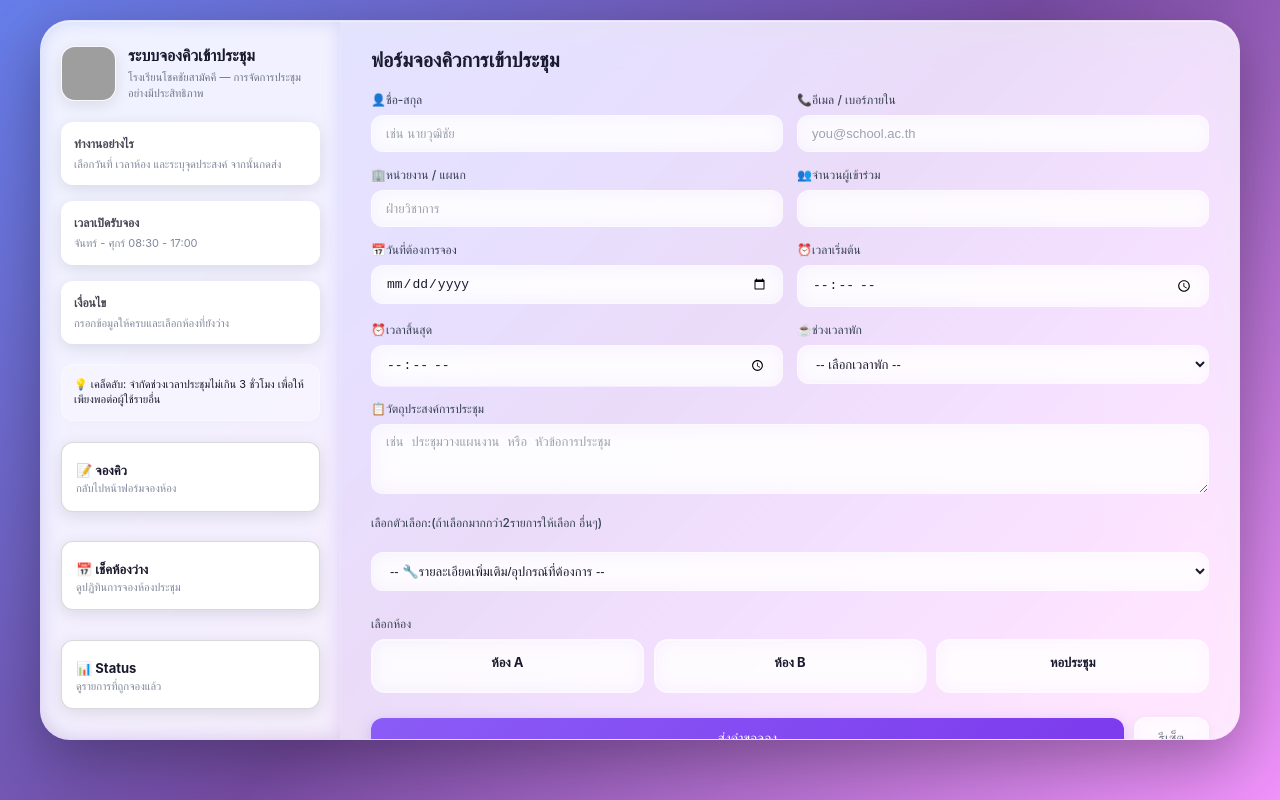
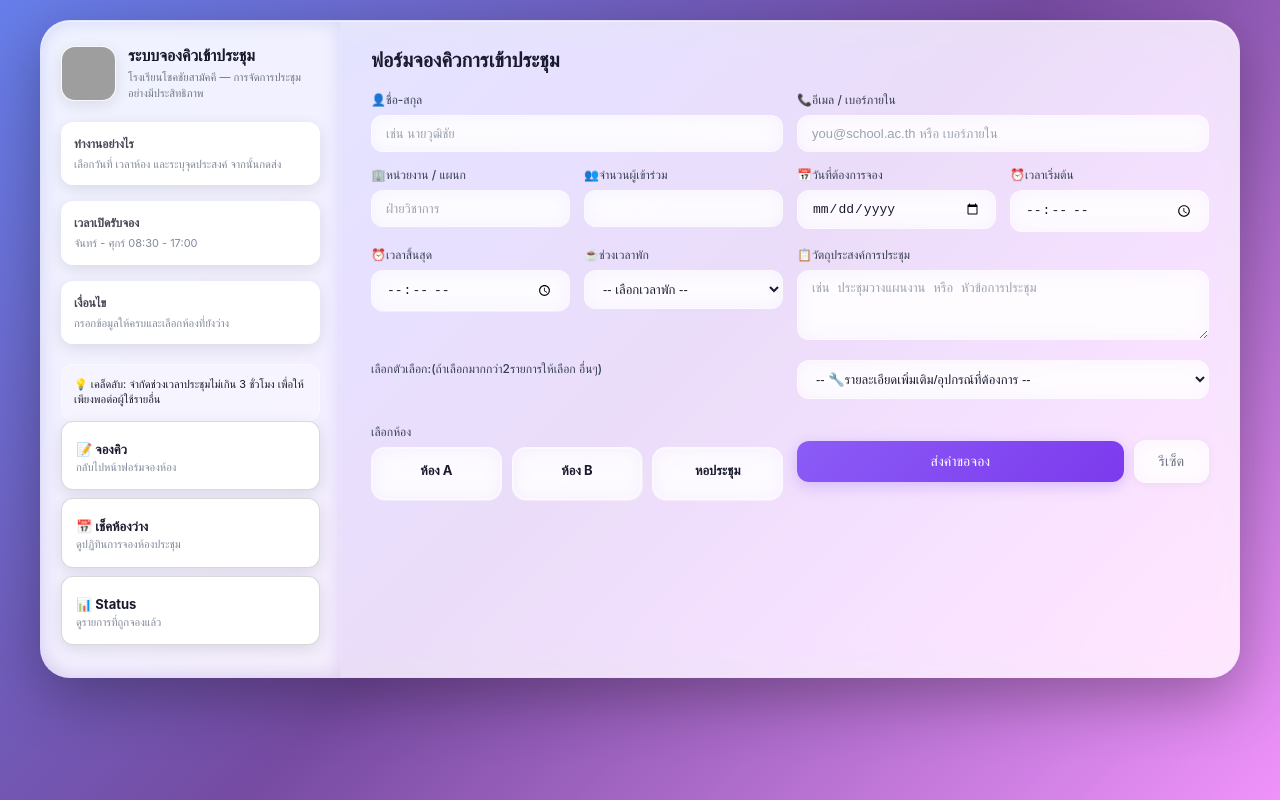
Before and after one commit to Natthawut120/CHK.com, a plain HTML site: page index.html in a window 1280 px wide. Drawn offline with Linux system fonts and the light colour scheme; grey boxes are pictures that could not be loaded.

Commit message:
Update index.html

```diff
--- a/index.html
+++ b/index.html
@@ -78,8 +78,7 @@
                     <div class="row">
                         <div><label>👤ชื่อ-สกุล</label><input type="text" id="fullName" placeholder="เช่น นายวุฒิชัย"
                                 required></div>
-                        <div><label>📞อีเมล / เบอร์ภายใน</label><input type="email" id="email"
-                                placeholder="you@school.ac.th" required></div>
+                        <div><label>📞อีเมล / เบอร์ภายใน</label><input type="text" id="email" placeholder="you@school.ac.th หรือ เบอร์ภายใน" required>
                     </div>
 
                     <div class="row">
```
